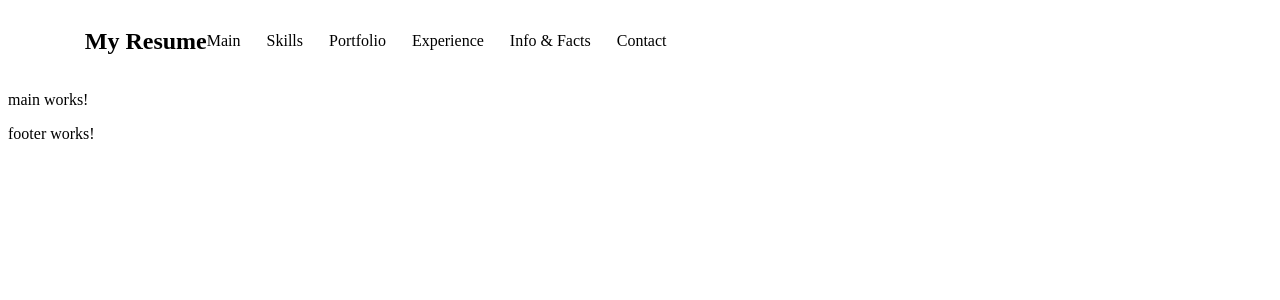
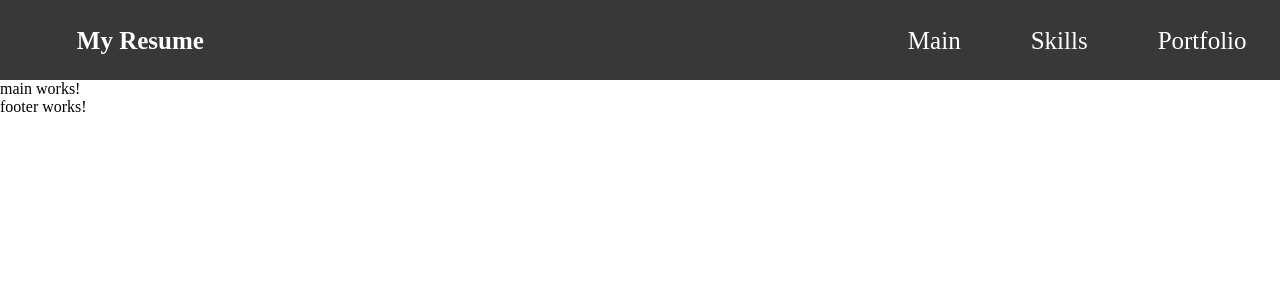
Before and after one commit to Andrey-Mkoyan/Resume-Client, an Angular app: page /main in a window 1280 px wide. Shown: the top 300 px of the page. Built offline with nearby package versions, Linux system fonts and the light colour scheme.

Commit message:
add styles of header component

```diff
--- a/src/app/app-routing.module.ts
+++ b/src/app/app-routing.module.ts
@@ -15,6 +15,7 @@ const routes: Routes = [
   {path:'experience', component: ExperienceComponent},
   {path:'info&facts', component: InfoComponent},
   {path:'contact', component: ContactComponent},
+  {path: '**', redirectTo:'/main'}
 ];
 
 
--- a/src/app/components/header/header.component.css
+++ b/src/app/components/header/header.component.css
@@ -1,5 +1,9 @@
 .wrapper {
   width: 1920px;
+  background-color: rgb(56, 56, 56);
+  height: 80px;
+  display: flex;
+  align-items: center;
 }
 
 .container {
@@ -10,12 +14,21 @@
 }
 
 .container>.link {
-  margin-right: 26px;
+  margin-right: 70px;
   text-decoration: none;
-  color: #000;
+  font-weight: 300;
+  font-size: 25px;
+  line-height: 29px;
+
+color: #FFFEFE;
 }
 
-.container>h3 {
-  margin-right: 457px;
-
+.container>h2 {
+  font-size: 25px;
+  line-height: 29px;
+  margin-right: 704px;
+  color: #FFFEFE;
 }
+.last_link{
+  margin-right: 0;
+}
--- a/src/app/components/header/header.component.html
+++ b/src/app/components/header/header.component.html
@@ -6,6 +6,6 @@
     <a class="link" routerLink="/portfolio" routerLinkActive="active">Portfolio</a>
     <a class="link" routerLink="/experience" routerLinkActive="active">Experience</a>
     <a class="link" routerLink="/info&facts" routerLinkActive="active">Info & Facts </a>
-    <a class="link" routerLink="/contact" routerLinkActive="active">Contact</a>
+    <a class="link last_link" routerLink="/contact" routerLinkActive="active">Contact</a>
   </div>
 </div>
--- a/src/styles.css
+++ b/src/styles.css
@@ -1 +1,6 @@
-/* You can add global styles to this file, and also import other style files */
+* {
+  margin: 0;
+  padding: 0;
+  text-decoration: none;
+
+}
```
Also changed, not shown: 1 other file (tests, documents, lock files or other folders).
